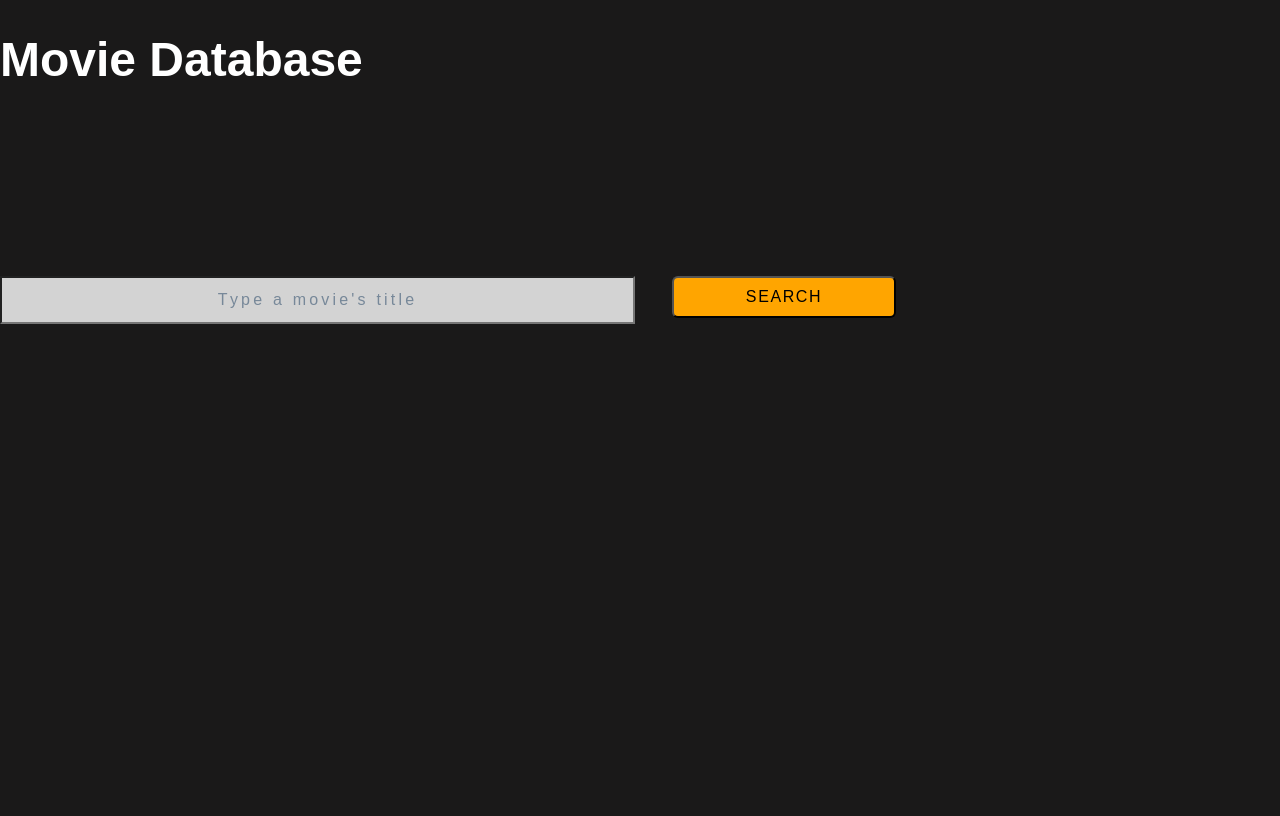
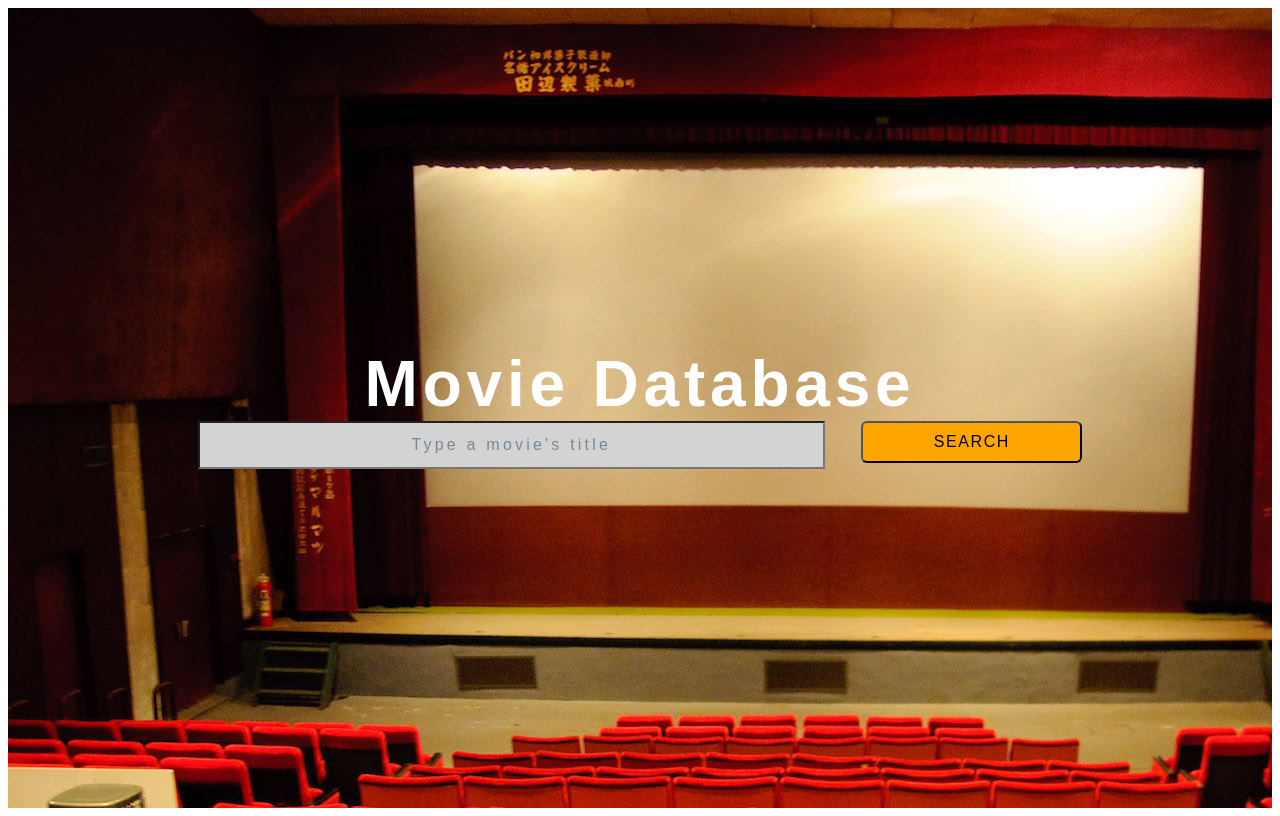
Before and after one commit to zznicole/ajax-movieSearch, a plain HTML site: page index.html in a window 1280 px wide. Drawn offline with nearby package versions, Linux system fonts and the light colour scheme.

Commit message:
change bg

```diff
--- a/style/index.scss
+++ b/style/index.scss
@@ -1,11 +1,12 @@
 body {
     display: border-box;
-    background-color: #1a1919;
+    // background-color: #1a1919;
     font-family: sans-serif;
     color: #ffffff;
 }
 
 .screen {
+    background-image: url('../img/cinemaSmall.jpeg');
     width: 100%;
     min-height: 100vh;
     display: flex;
```
Also changed, not shown: img/cinema.jpg (added), img/cinemaSmall.jpeg (added), style/index.css, 3 other files.
